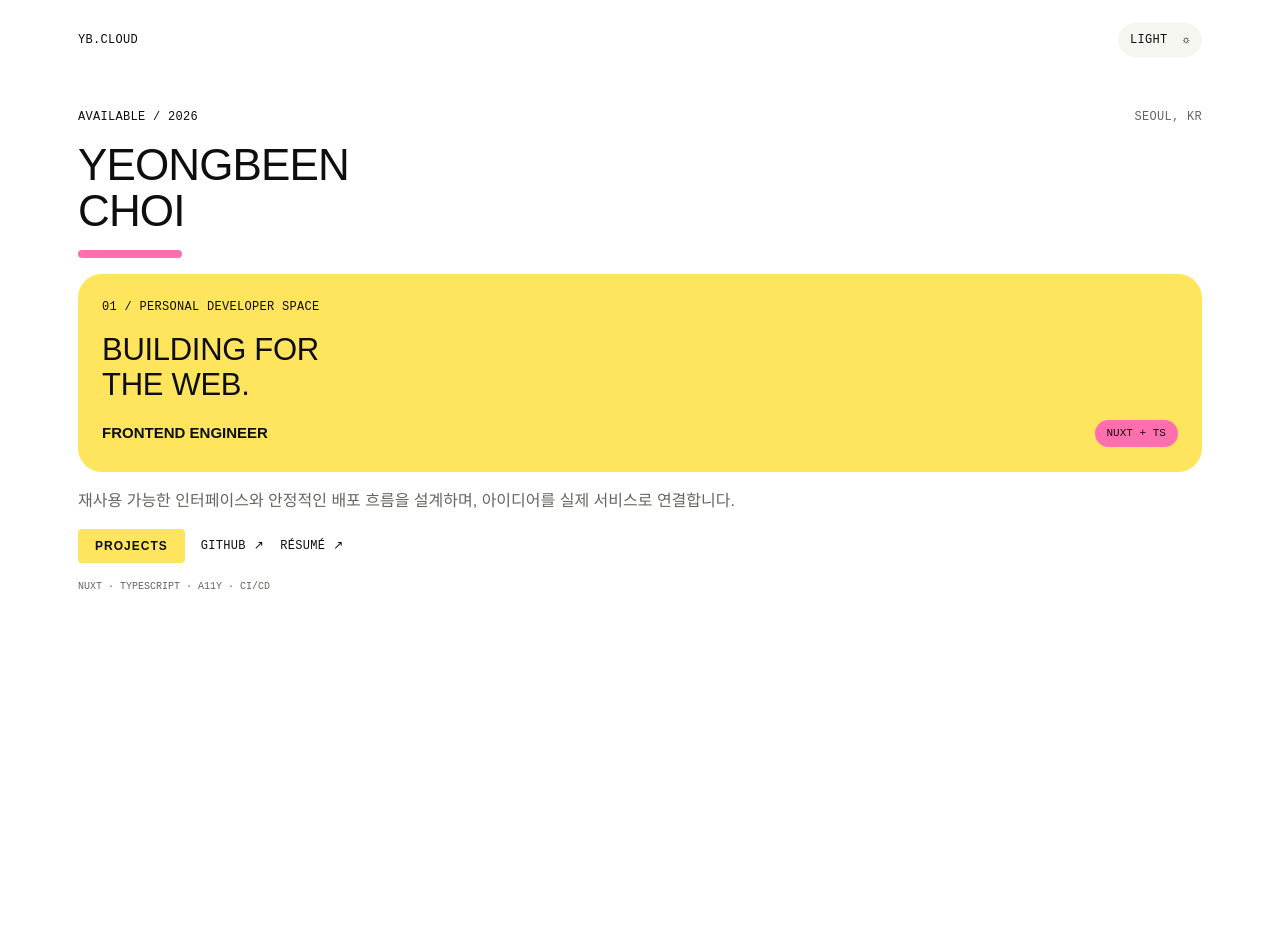
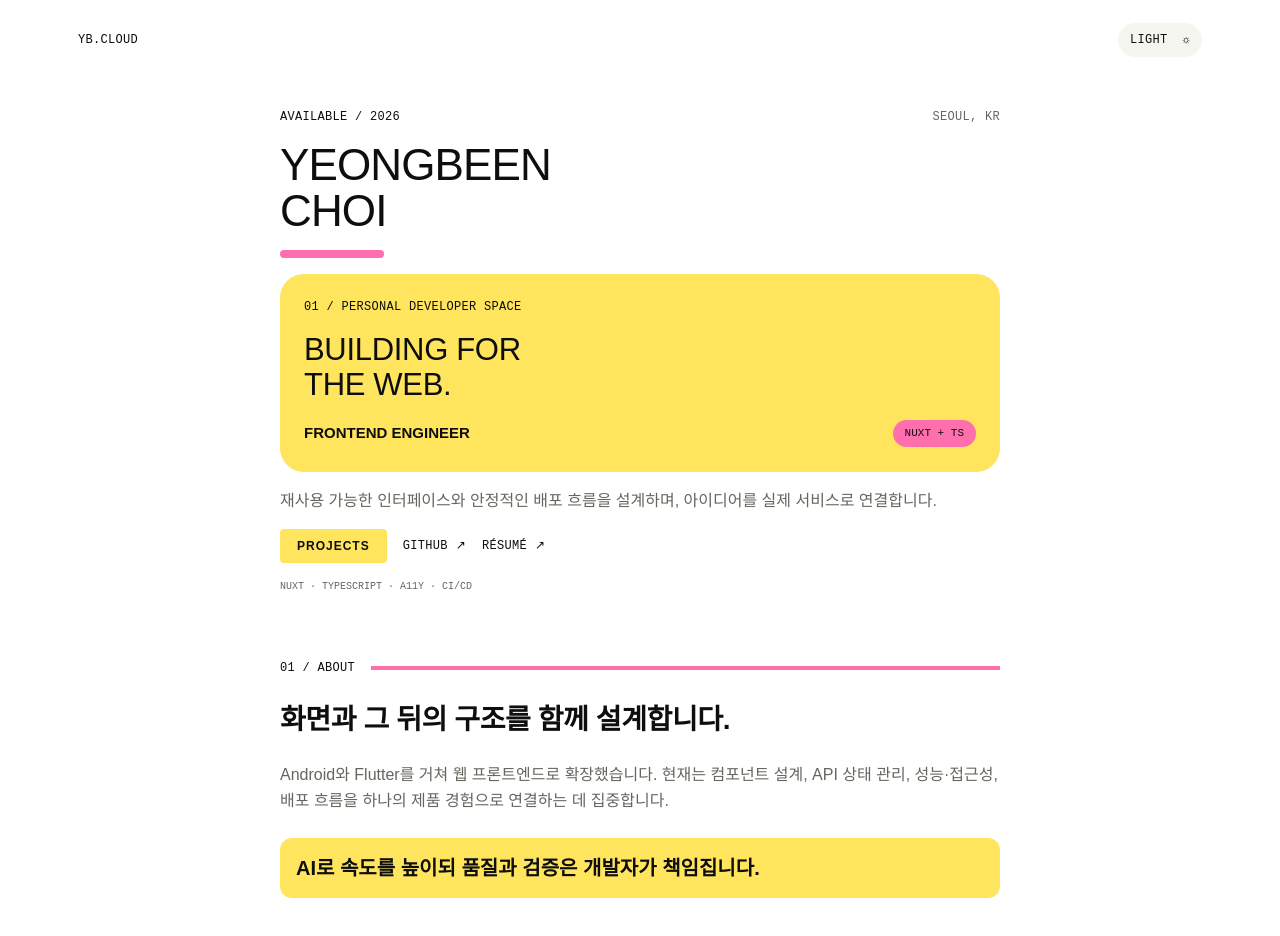
Before and after one commit to binny0x00/yeongbeen-cloud, a Nuxt app: page / in a window 1280 px wide. Shown: the top 936 px of the page. Before the commit the page ends 800 px from the top, so only its background shows below. Built offline with nearby package versions, Linux system fonts and the light colour scheme.

Commit message:
feat: About 섹션 구현

```diff
--- /dev/null
+++ b/app/components/sections/AboutSection.vue
@@ -0,0 +1,42 @@
+<template>
+  <section
+    id="about"
+    aria-labelledby="about-title"
+    class="flex w-full scroll-mt-8 flex-col items-start gap-6"
+  >
+    <SectionLabel :index="1" label="ABOUT" />
+
+    <h2 id="about-title" class="type-heading-md text-ink">
+      <span class="desktop:hidden">화면과 그 뒤의 구조를 함께 설계합니다.</span>
+      <span class="hidden desktop:inline">
+        사용자에게 보이는 화면과 그 뒤의 구조를 함께 설계합니다.
+      </span>
+    </h2>
+
+    <p
+      class="font-sans text-[16px] leading-[26px] text-ink-muted desktop:text-[18px] desktop:leading-[30px]"
+    >
+      <span class="desktop:hidden">
+        Android와 Flutter를 거쳐 웹 프론트엔드로 확장했습니다. 현재는 컴포넌트 설계, API 상태 관리,
+        성능·접근성, 배포 흐름을 하나의 제품 경험으로 연결하는 데 집중합니다.
+      </span>
+      <span class="hidden desktop:inline">
+        의공학을 전공하며 기술이 사람의 행동과 경험을 바꾸는 방식에 관심을 가졌습니다. Android와
+        Flutter를 거쳐 웹 프론트엔드로 영역을 확장했고, 현재는 컴포넌트 설계와 API 상태 관리,
+        성능·접근성, 배포 흐름을 하나의 제품 경험으로 연결하는 데 집중하고 있습니다.
+      </span>
+    </p>
+
+    <aside
+      aria-label="AI 활용 원칙"
+      class="w-full rounded-md bg-accent p-4 text-[var(--color-text-on-accent)] desktop:p-6"
+    >
+      <p class="type-heading-sm">
+        <span class="desktop:hidden"> AI로 속도를 높이되 품질과 검증은 개발자가 책임집니다. </span>
+        <span class="hidden desktop:inline">
+          AI로 속도를 높이되, 구조·품질·검증·배포에 대한 판단은 개발자가 책임집니다.
+        </span>
+      </p>
+    </aside>
+  </section>
+</template>
--- a/app/pages/index.vue
+++ b/app/pages/index.vue
@@ -6,5 +6,12 @@ useSeoMeta({
 </script>
 
 <template>
-  <HeroSection />
+  <div
+    class="mx-auto flex w-full max-w-[720px] flex-col gap-16 desktop:grid desktop:max-w-none desktop:grid-cols-[470px_minmax(0,720px)] desktop:items-start desktop:gap-[74px]"
+  >
+    <HeroSection />
+    <div class="flex min-w-0 flex-col gap-[104px]">
+      <AboutSection />
+    </div>
+  </div>
 </template>
```
